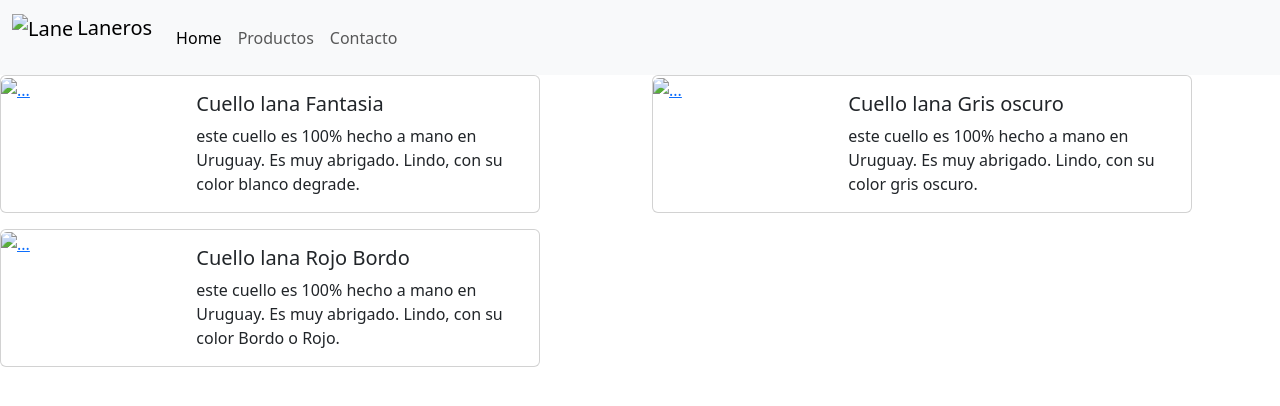
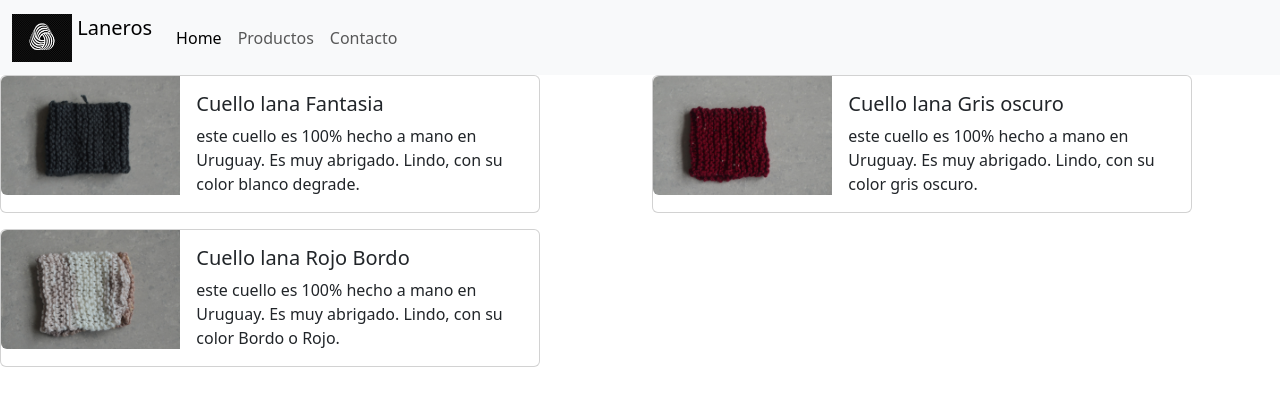
Before and after one commit to aurelia-mp/web-laneros, a plain HTML site: page productos.html in a window 1280 px wide. Drawn offline with nearby package versions, Linux system fonts and the light colour scheme.

Commit message:
subida de imagenes

```diff
--- a/productos.html
+++ b/productos.html
@@ -10,7 +10,7 @@
     <nav class="navbar navbar-expand-lg bg-body-tertiary">
         <div class="container-fluid">
             <a class="navbar-brand" href="index.html">
-                <img src="C:\Users\porol\Pictures\Lanaeros Logo.jpg" alt="Laneros" width="60" height="48" class="d-inline-block align-text-top">
+                <img src="img/logo.JPG" alt="Laneros" width="60" height="48" class="d-inline-block align-text-top">
                 Laneros
             </a>
           <button class="navbar-toggler" type="button" data-bs-toggle="collapse" data-bs-target="#navbarNav" aria-controls="navbarNav" aria-expanded="false" aria-label="Toggle navigation">
@@ -37,7 +37,7 @@
                 <div class="row g-0">
                   <div class="col-md-4">
                    <a href=" https://articulo.mercadolibre.com.uy/MLU-711746556-cuellos-laneros-artesanal-_JM" target="_blank">
-                      <img src="C:\Users\porol\Pagina web Laneros\DSC_0394.JPG" class="img-fluid rounded-start" alt="...">
+                      <img src="img/lanas2.jpeg" class="img-fluid rounded-start" alt="...">
                     </a>
                   </div>
                   <div class="col-md-8">
@@ -54,7 +54,7 @@
                 <div class="row g-0">
                   <div class="col-md-4">
                     <a href=" https://articulo.mercadolibre.com.uy/MLU-711746556-cuellos-laneros-artesanal-_JM" target="_blank">
-                    <img src="C:\Users\porol\Pagina web Laneros\DSC_0393.JPG" class="img-fluid rounded-start" alt="...">
+                    <img src="img/lanas3.jpeg" class="img-fluid rounded-start" alt="...">
                   </a>
                   </div>
                   <div class="col-md-8">
@@ -73,7 +73,7 @@
             <div class="row g-0">
               <div class="col-md-4">
                 <a href=" https://articulo.mercadolibre.com.uy/MLU-711746556-cuellos-laneros-artesanal-_JM" target="_blank">
-                <img src="C:\Users\porol\Pagina web Laneros\DSC_0392.JPG" class="img-fluid rounded-start" alt="...">
+                <img src="img/lanas4.jpeg" class="img-fluid rounded-start" alt="...">
               </a>
               </div>
               <div class="col-md-8">
```
Also changed, not shown: contacto.html (+1 -1 lines), index.html (+5 -5 lines), img/lanas1.jpeg (added), img/lanas2.jpeg (added), img/lanas3.jpeg (added), img/lanas4.jpeg (added), img/logo.JPG (added).
